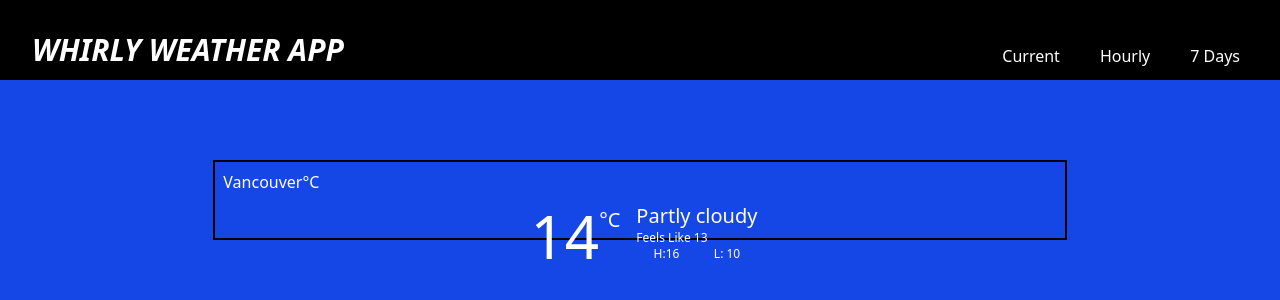
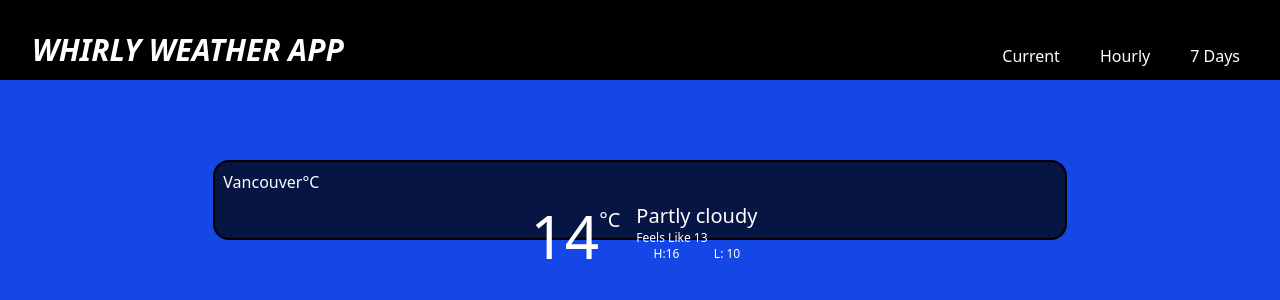
Before and after one commit to ClintasaurusRex/weather-app, a React (Vite) app: page / in a window 1280 px wide. Shown: the top 300 px of the page. Built offline with nearby package versions, Linux system fonts and the light colour scheme.

Commit message:
Refactor CurrentWeather component to accept WeatherData as a prop and enhance styling

```diff
--- a/src/Components/CurrentWeather.tsx
+++ b/src/Components/CurrentWeather.tsx
@@ -1,6 +1,8 @@
+import type { WeatherData } from "../../mockData";
+
 const CurrentWeather: React.FC<{ data: WeatherData }> = ({ data }) => {
   return (
-    <section className="border-2 h-1/8 w-2/3  ">
+    <section className="border-2 rounded-2xl bg-black/70 h-1/8 w-2/3  ">
       <h1 className=" ml-2 mt-2 text-white text-bold">
         {data.city}
         °C
```
